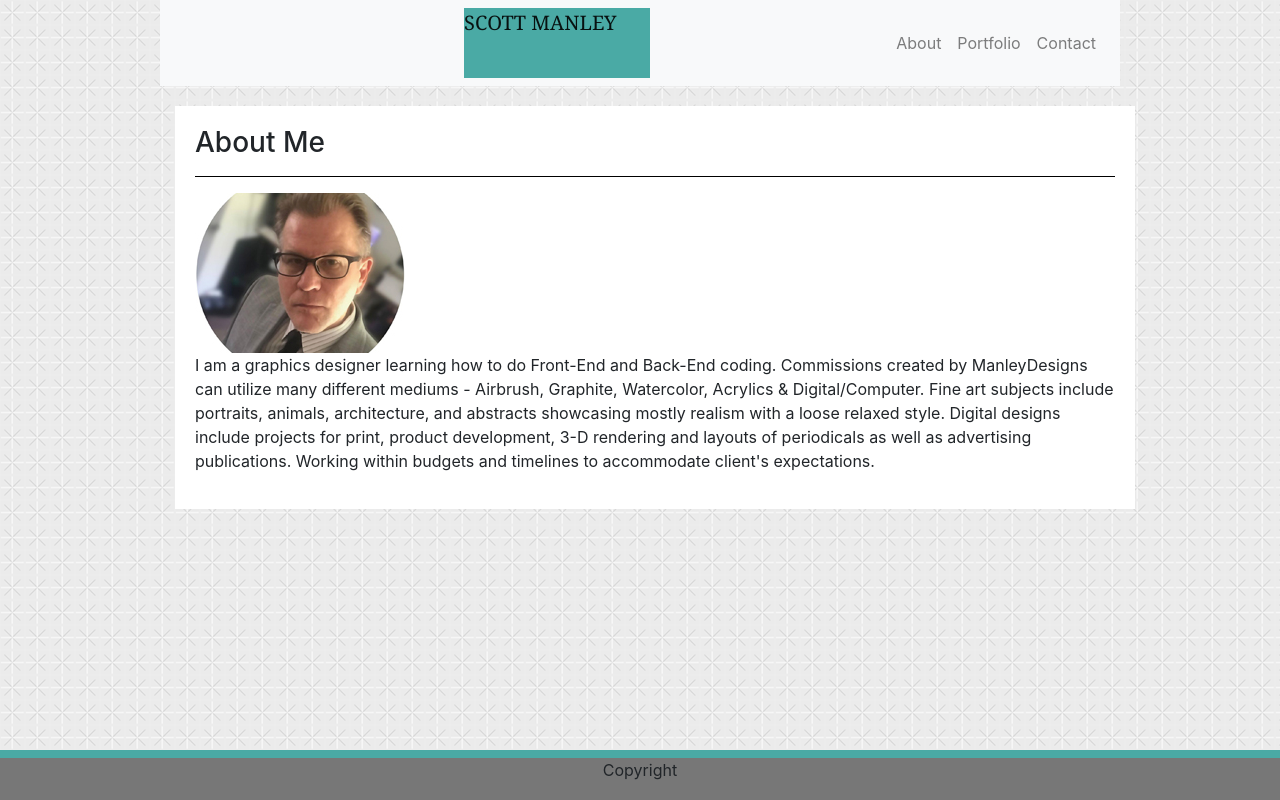
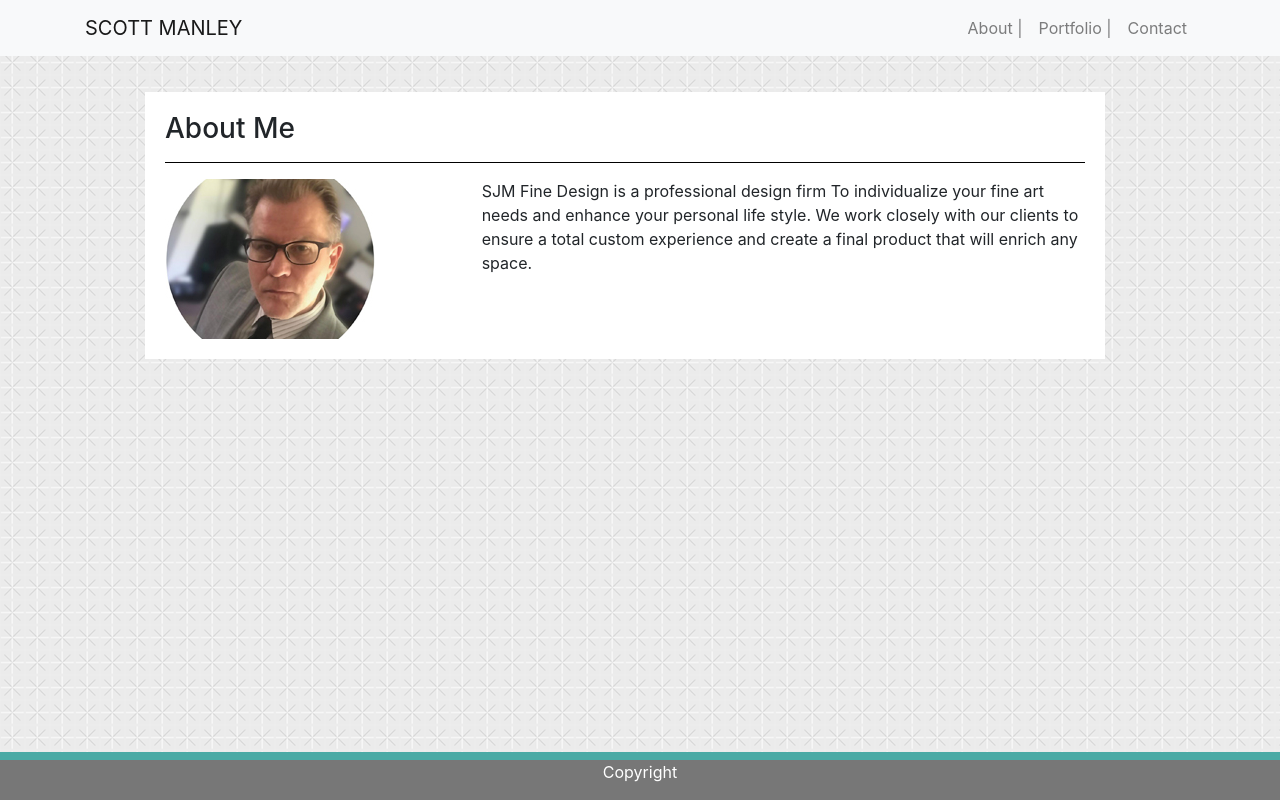
Before and after one commit to sjmanley/Portfolio_responsive, a plain HTML site: page index.html in a window 1280 px wide. Drawn offline with nearby package versions, Linux system fonts and the light colour scheme.

Commit message:
Working on a Sunday

```diff
--- a/index.html
+++ b/index.html
@@ -5,60 +5,66 @@
   <link rel="stylesheet" href="https://stackpath.bootstrapcdn.com/bootstrap/4.4.1/css/bootstrap.min.css"
     integrity="sha384-Vkoo8x4CGsO3+Hhxv8T/Q5PaXtkKtu6ug5TOeNV6gBiFeWPGFN9MuhOf23Q9Ifjh" crossorigin="anonymous">
   <link rel="stylesheet" type="text/css" href="style.css">
+  <meta name="viewport" content="width=device-width, initial-scale=1.0">
 </head>
 
 <body>
-  <nav class="navbar navbar-expand-lg navbar-light bg-light">
+  <nav class="navbar fixed-top navbar-expand-md navbar-light bg-light">
+    <div class="container">
       <a class="navbar-brand" href="#">SCOTT MANLEY</a>
-    <button class="navbar-toggler" type="button" data-toggle="collapse" data-target="#navbarNav"
-      aria-controls="navbarNav" aria-expanded="false" aria-label="Toggle navigation">
+      <button class="navbar-toggler" type="button" data-toggle="collapse" data-target="#navbarCollapse"
+        aria-controls="navbarCollapse" aria-expanded="false" aria-label="Toggle navigation">
         <span class="navbar-toggler-icon"></span>
       </button>
-    <div class="collapse navbar-collapse justify-content-end" id="navbarNav">
+      <div class="justify-content-end" id="navbarCollapse">
         <ul class="navbar-nav">
           <li class="nav-item">
-          <a class="nav-link" href="index.html">About <span class="sr-only">(current)</span></a>
+            <a class="nav-link" href="index.html">About |<span class="sr-only"></span></a>
           </li>
           <li class="nav-item">
-          <a class="nav-link" href="Portfolio.html">Portfolio</a>
+            <a class="nav-link" href="portfolio.html">Portfolio |</a>
           </li>
           <li class="nav-item">
-          <a class="nav-link" href="Contact.html">Contact</a>
+            <a class="nav-link" href="contact.html">Contact</a>
+          </li>
+        </ul>
+        <ul class="nav navbar-nav ml-auto">
           </li>
         </ul>
       </div>
+    </div>
   </nav>
-  <div class="container">
+  <br>
+  <br>
+  <br>
+  <div class="row">
+    <div class=".container-fluid">
       <div class="whitebox">
         <h3>About Me</h3>
         <hr class="line">
         <div class="row">
-        <div class="col-md-12">
-          <img id=“picture” src="images/me.jpg">
-          <div id=“wrap”>
-            <p>
-              I am a graphics designer learning how to do Front-End and Back-End coding. Commissions
-              created
-              by
-              ManleyDesigns can utilize many different mediums - Airbrush, Graphite, Watercolor,
-              Acrylics
-              &
-              Digital/Computer. Fine art subjects include portraits, animals, architecture, and
-              abstracts
-              showcasing mostly
-              realism with a loose relaxed style. Digital designs include projects for print, product
-              development, 3-D
-              rendering and layouts of periodicals as well as advertising publications. Working within
-              budgets
-              and timelines
-              to accommodate client's expectations.
-            </p>
+          <div class="col-12 col-lg-4">
+            <img src="images/me.jpg" alt="Scott Manley" class="img-responsive float-left mr-3">
+          </div>
+          <div class="col-lg-8">
+            <div class="text-wrap">
+              <p>SJM Fine Design is a professional design firm To individualize your fine art needs and enhance your
+                personal life style. We work closely with our clients to ensure a total custom experience and create a
+                final product that will enrich any space.</p>
             </div>
           </div>
         </div>
       </div>
     </div>
-  <footer>Copyright</footer>
+  </div>
+  </div>
+  </div>
+      <div class="container">
+        <div class="footer">
+          <p>Copyright</p>
+        </div>
+      </div>
+
 </body>
 
 </html>
--- a/style.css
+++ b/style.css
@@ -4,21 +4,7 @@ body {
     background-image: url(images/criss-cross.png);
     background-color: #ffffff;
 }
-nav {
-    width: 100%;
-}
-.navbar-brand{
-    color: white;
-    width: 20%;
-    background-color: #4AAAA5;
-    font-family: Georgia, ‘Times New Roman’, Times, serif;
-    padding: 0;
-    height: 70px;
-    margin: 0px 0px 0px 288px;
-    vertical-align: middle;
-    clear: left;
-    float: left;
-}
+
 hr.line {
     border-color: black;
     border-bottom: 100px;
@@ -31,22 +17,7 @@ hr.line {
     height: auto;
     width: 960px;
 }
-#picture{
-    height: 100px;
-    width: 100px;
-}
-#wrap{
-    float: right;
-    margin: 5px;
-    color: #777777;
-    font-size: medium;
-}
-.nav-item{
-    float: right;
-}
-p{
-    float: right;
-}
+
 footer {
     border-top: 8px solid #4AAAA5;
     position: fixed;
@@ -57,3 +28,13 @@ footer {
     text-align: center;
     background: #777777;
 }
+.footer {
+   position: fixed;
+   left: 0;
+   bottom: 0;
+   width: 100%;
+   border-top: 8px solid #4AAAA5;
+   background-color:#777777;
+   color: white;
+   text-align: center;
+}
```
Also changed, not shown: contact.html (+38 -7 lines), portfolio.html (+29 -7 lines), images/ScottManley.jpg (added). Lines whose indentation alone changed are shown as unchanged.
